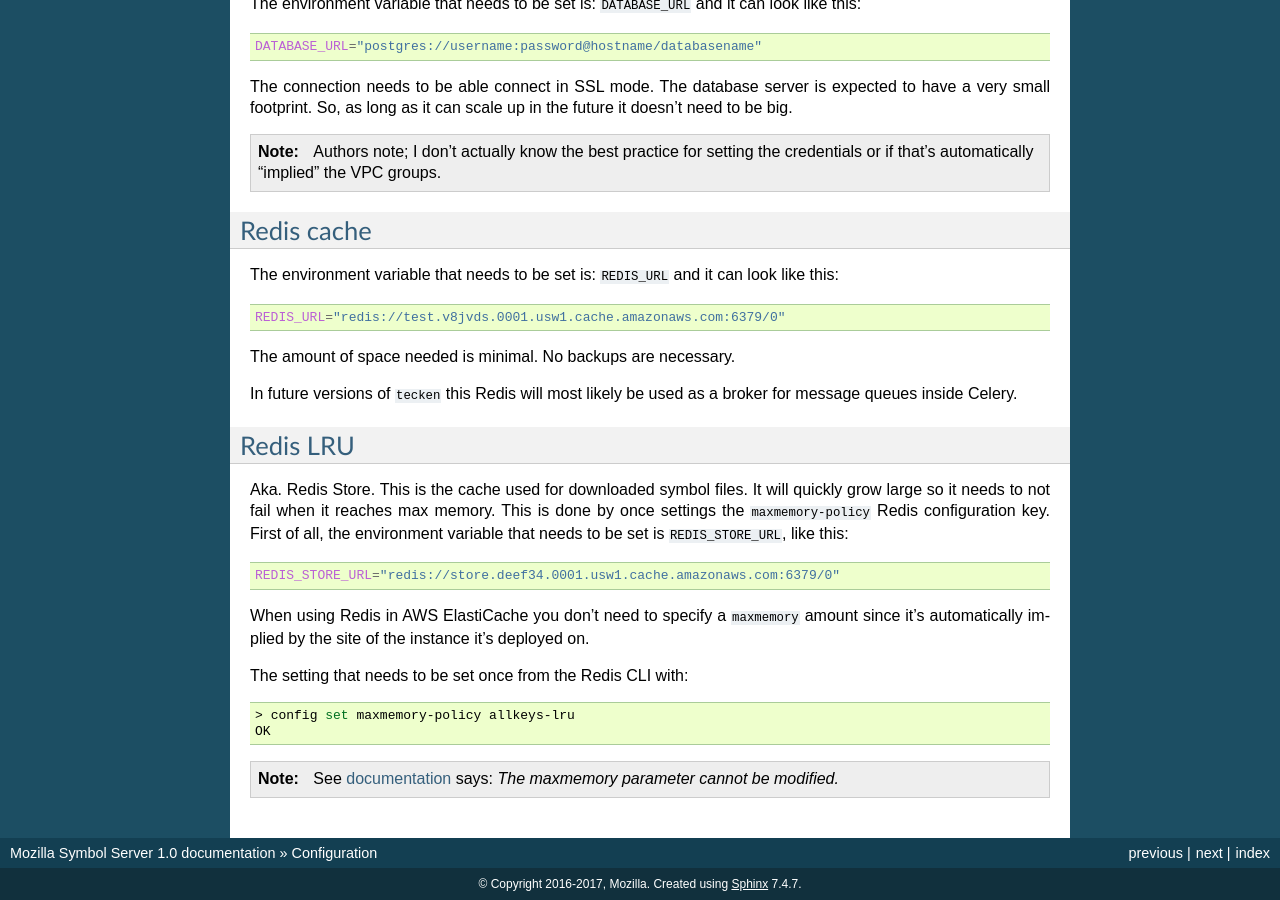
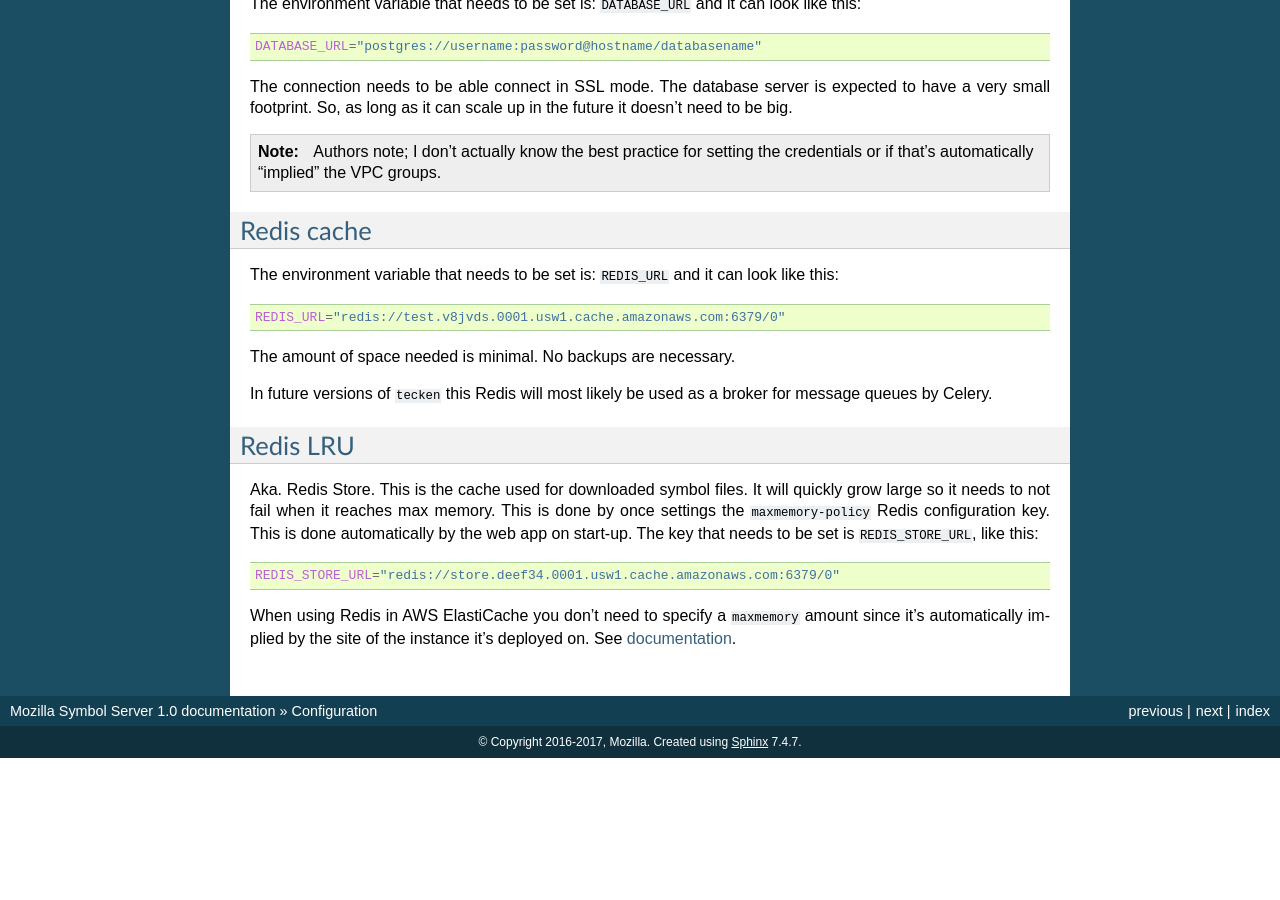
Before and after one commit to mozilla-services/tecken, a Sphinx documentation site: the page built from docs/configuration.rst, in a window 1280 px wide and 900 px high, scrolled down 1061 px. Built offline with Sphinx 7.4.7, drawn with Linux system fonts in a browser that asks for light colours; after the commit the page ends 1819 px from its top, so only the background shows below that.

Commit message:
updating docs too

```diff
--- a/docs/configuration.rst
+++ b/docs/configuration.rst
@@ -89,7 +89,7 @@ and it can look like this:
 The amount of space needed is minimal. No backups are necessary.
 
 In future versions of ``tecken`` this Redis will most likely be used
-as a broker for message queues inside Celery.
+as a broker for message queues by Celery.
 
 
 Redis LRU
@@ -98,8 +98,8 @@ Redis LRU
 Aka. Redis Store. This is the cache used for downloaded symbol files.
 It will quickly grow large so it needs to not fail when it reaches max
 memory. This is done by once settings the ``maxmemory-policy`` Redis
-configuration key. First of all, the environment variable
-that needs to be set is ``REDIS_STORE_URL``, like this:
+configuration key. This is done automatically by the web app on
+start-up. The key that needs to be set is ``REDIS_STORE_URL``, like this:
 
 .. code-block:: shell
 
@@ -107,17 +107,6 @@ that needs to be set is ``REDIS_STORE_URL``, like this:
 
 When using Redis in AWS ElastiCache you don't need to specify a ``maxmemory``
 amount since it's automatically implied by the site of the instance it's
-deployed on.
-
-The setting that needs to be set once from the Redis CLI with:
-
-.. code-block:: shell
-
-    > config set maxmemory-policy allkeys-lru
-    OK
-
-.. Note::
-
-  See documentation_ says: *The maxmemory parameter cannot be modified.*
+deployed on. See documentation_.
 
 .. _documentation: http://docs.aws.amazon.com/AmazonElastiCache/latest/UserGuide/ParameterGroups.Redis.html#ParameterGroups.Redis.NodeSpecific
```
